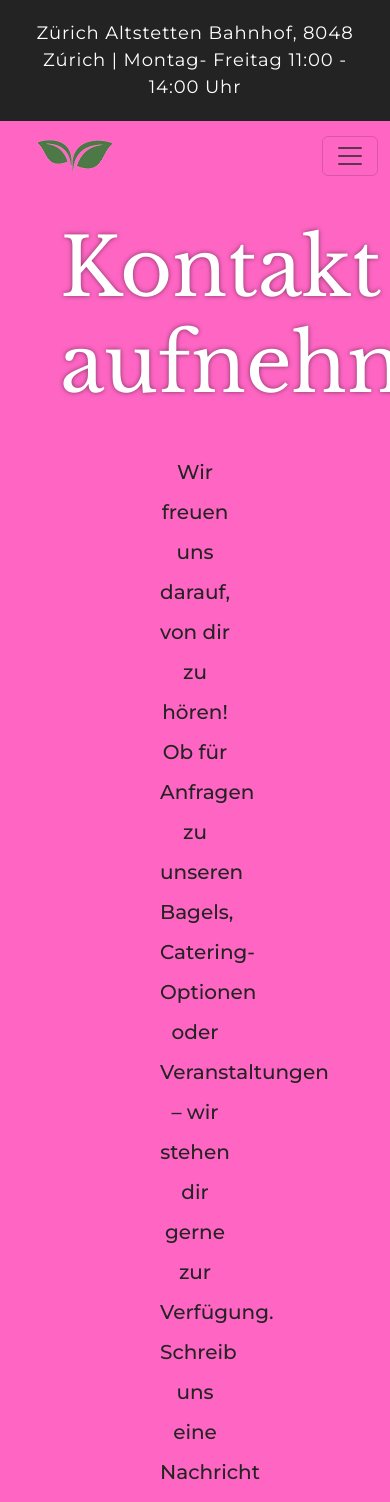
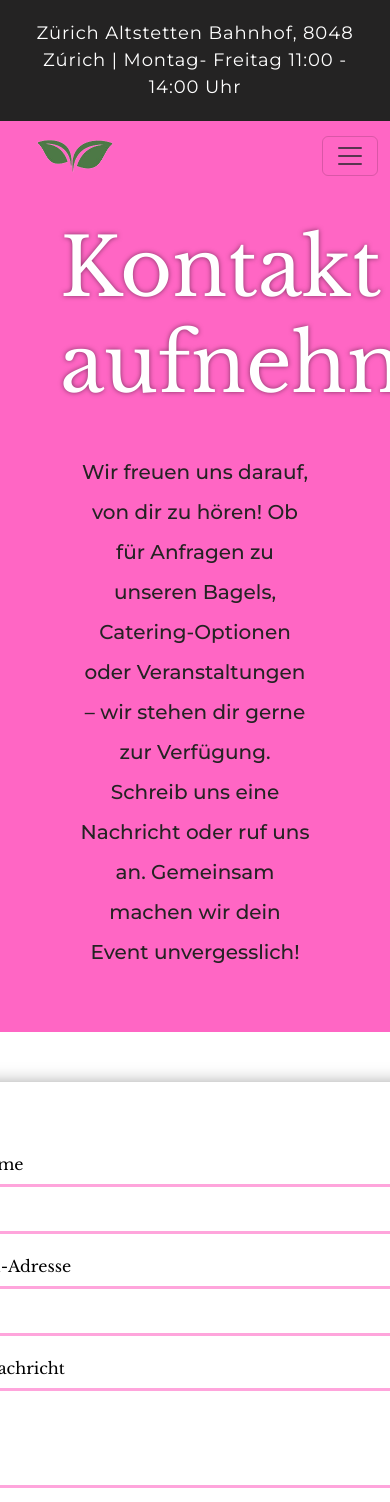
Before and after one commit to HeyTiina/kynd, a React (Create React App) app: page /KontaktScreen in a window 390 px wide. Shown: the top 1502 px of the page. Built offline with nearby package versions, Linux system fonts and the light colour scheme.

Commit message:
Update KontaktScreen.css

```diff
--- a/src/kontaktScreen/KontaktScreen.css
+++ b/src/kontaktScreen/KontaktScreen.css
@@ -27,3 +27,9 @@
     margin: 10px 100px;
   }
 }
+
+@media (max-width: 769px) {
+  .title-kontakt p {
+    margin: 10px 20px;
+  }
+}
```
